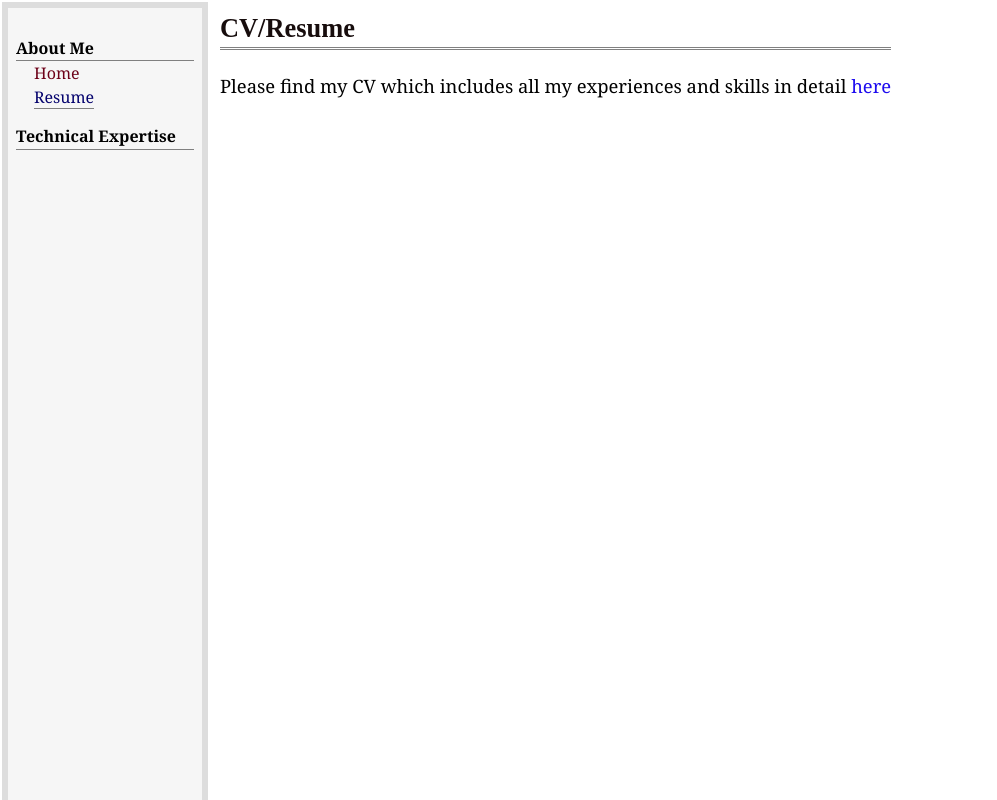
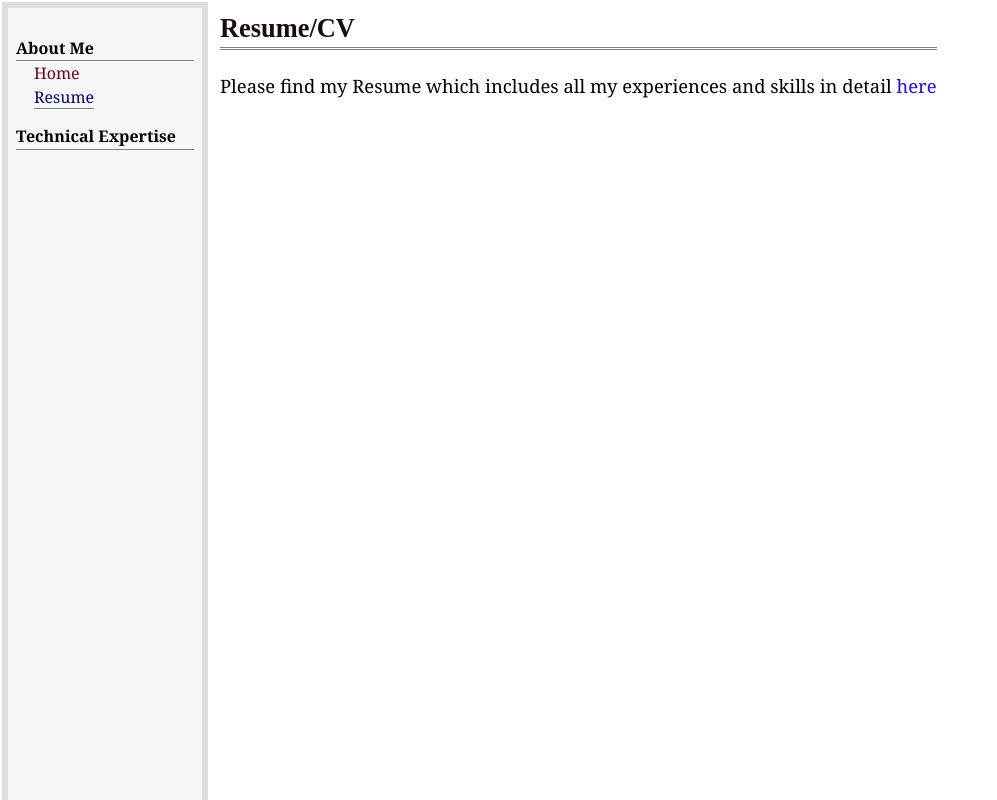
Before and after one commit to Shauryapurohit97/Shauryapurohit97.github.io, a plain HTML site: page home/resume.html in a window 1280 px wide. Shown: the whole page, without its empty margins (0-997 px from the left). Drawn offline with Linux system fonts and the light colour scheme; a web font is replaced by a local one.

Commit message:
Update resume.html

```diff
--- a/home/resume.html
+++ b/home/resume.html
@@ -37,12 +37,12 @@
 
 <td id="layout-content">
 <div id="toptitle">
-<h1>CV/Resume</h1>
+<h1>Resume/CV</h1>
 </div>
 
 
 
-    <p style="font-size:115%;" align="justify"> Please find my CV which includes all my experiences and skills in detail <a href="../files/Resume_Shaurya_Purohit.pdf" target="_blank">here</a> </p>
+    <p style="font-size:115%;" align="justify"> Please find my Resume which includes all my experiences and skills in detail <a href="../files/Resume_Shaurya_Purohit.pdf" target="_blank">here</a> </p>
 
 
 
```
